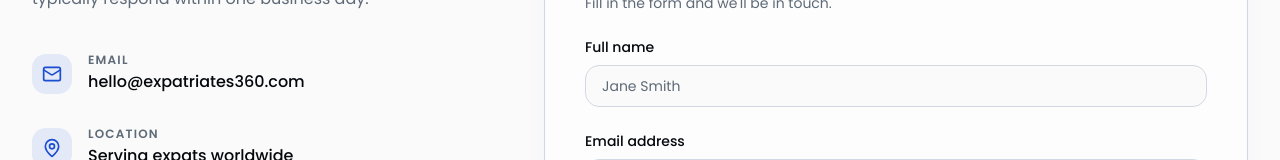
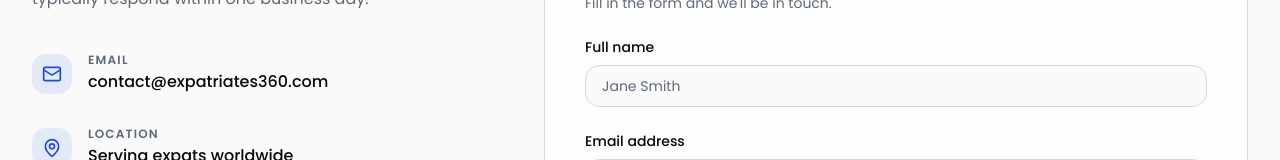
Before and after one commit to expatriates360-lab/expatriates-360, a Next.js app: page /contact in a window 1280 px wide. Shown: the part 591-751 px from the top of the page. Built offline with nearby package versions, Linux system fonts and the light colour scheme; no server answers.

Commit message:
Updated admin dashboard and added footer

```diff
--- a/src/components/contact/ContactContent.tsx
+++ b/src/components/contact/ContactContent.tsx
@@ -7,8 +7,8 @@ const contactInfo = [
   {
     icon: Mail,
     label: "Email",
-    value: "hello@expatriates360.com",
-    href: "mailto:hello@expatriates360.com",
+    value: "contact@expatriates360.com",
+    href: "mailto:contact@expatriates360.com",
   },
   {
     icon: MapPin,
@@ -19,8 +19,8 @@ const contactInfo = [
   {
     icon: MessageCircle,
     label: "WhatsApp",
-    value: "+1 (555) 000-0000",
-    href: "https://wa.me/15550000000",
+    value: "053-5048401",
+    href: "https://wa.me/0535048401",
   },
 ];
 
```
